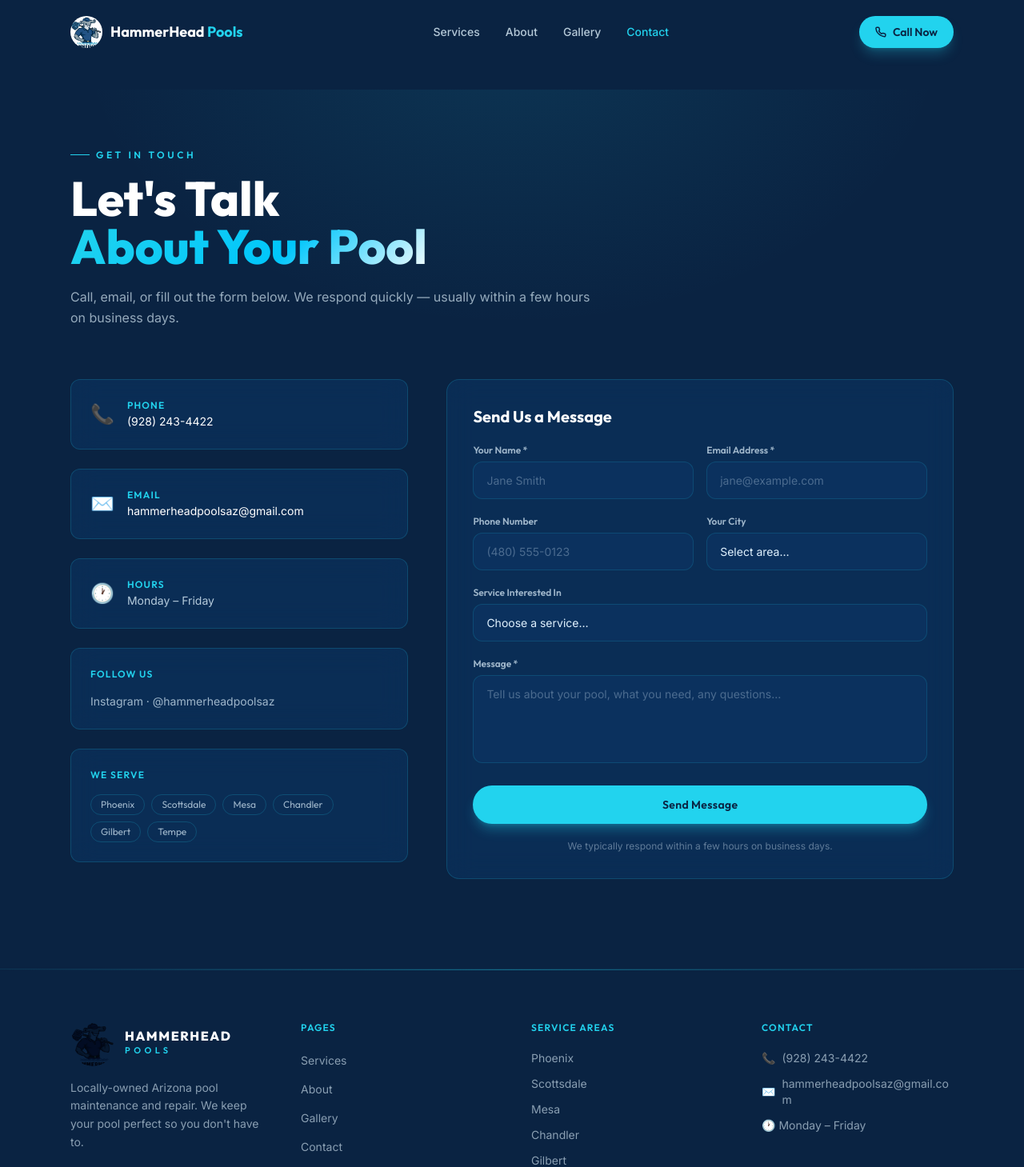
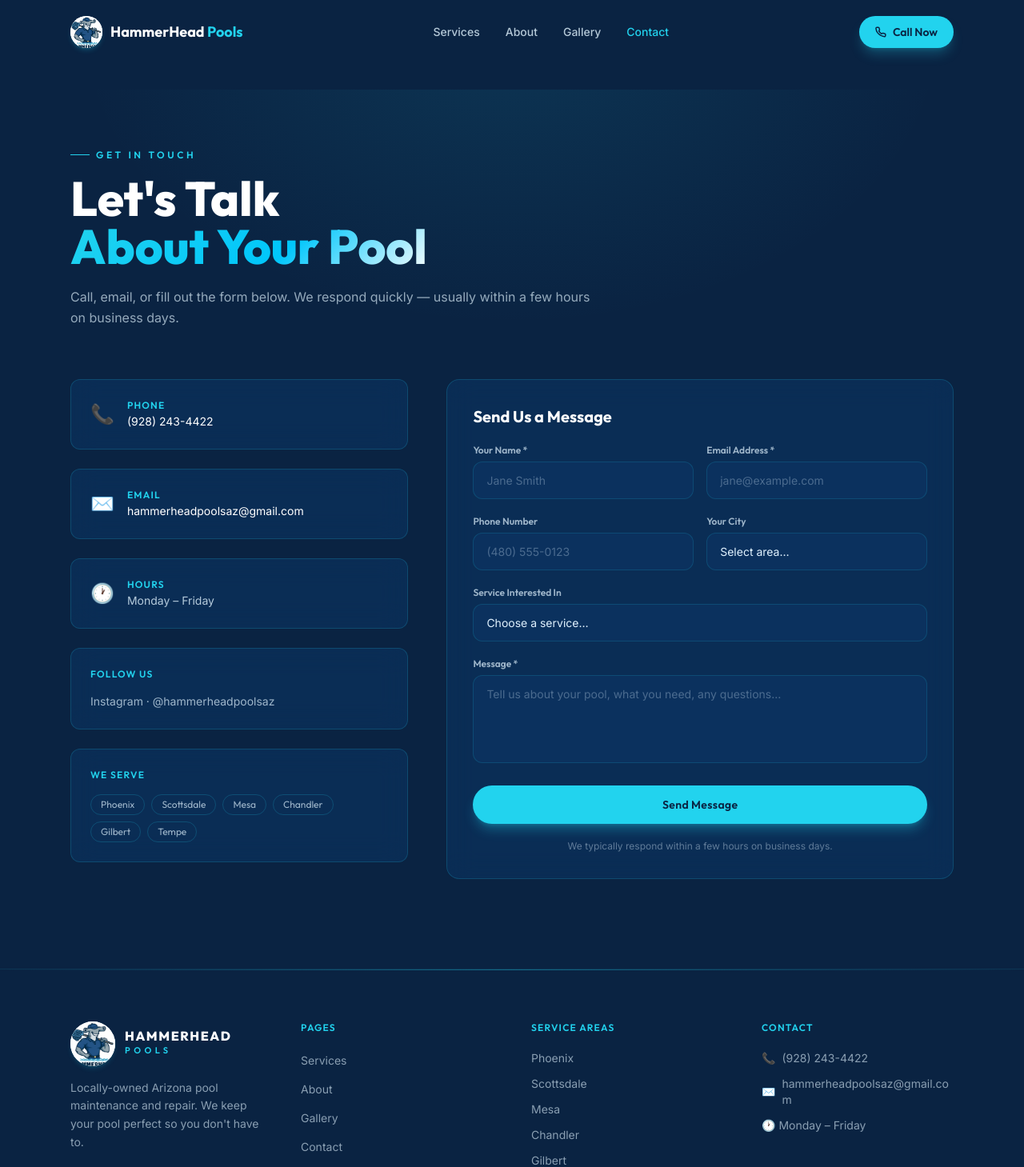
Before and after one commit to ryanulmerDx/hammerheadpools, a Next.js app: page /contact in a window 1280 px wide. Shown: the top 1459 px of the page at 80% size. Built offline with nearby package versions, Linux system fonts and the light colour scheme.

Commit message:
Revert logo to white circle; truncate email to single line
Co-Authored-By: Claude Sonnet 4.6 <noreply@anthropic.com>

```diff
--- a/src/app/contact/page.tsx
+++ b/src/app/contact/page.tsx
@@ -313,7 +313,7 @@ function ContactCard({ icon, title, value, href }: {
         {href ? (
           <a
             href={href}
-            className="text-sm text-white hover:text-water-cyan transition-colors mt-0.5 block break-all"
+            className="text-sm text-white hover:text-water-cyan transition-colors mt-0.5 block truncate"
             style={{ fontFamily: 'var(--font-inter)' }}
           >
             {value}
--- a/src/components/layout/Footer.tsx
+++ b/src/components/layout/Footer.tsx
@@ -14,16 +14,13 @@ export function Footer() {
           <div className="lg:col-span-1">
             {/* Full logo — mascot in white circle + wordmark */}
             <div className="flex items-center gap-3 mb-4">
-              <div
-                className="h-14 w-14 flex-shrink-0"
-                style={{ mixBlendMode: 'multiply' }}
-              >
+              <div className="h-14 w-14 rounded-full bg-white overflow-hidden flex-shrink-0 shadow-md shadow-water-cyan/15">
                 <Image
                   src="/logo-mascot.webp"
                   alt="HammerHead Pools mascot"
                   width={56}
                   height={56}
-                  className="w-full h-full object-cover object-top rounded-full"
+                  className="w-full h-full object-cover object-top"
                 />
               </div>
               <div>
--- a/src/components/layout/Navigation.tsx
+++ b/src/components/layout/Navigation.tsx
@@ -37,16 +37,13 @@ export function Navigation() {
       <nav className="mx-auto flex max-w-6xl items-center justify-between px-6">
         {/* Logo */}
         <Link href="/" className="flex items-center gap-2.5 group">
-          <div
-            className="h-10 w-10 flex-shrink-0 transition-transform duration-300 group-hover:scale-110"
-            style={{ mixBlendMode: 'multiply' }}
-          >
+          <div className="h-10 w-10 rounded-full bg-white overflow-hidden flex-shrink-0 transition-transform duration-300 group-hover:scale-110 shadow-md shadow-water-cyan/20">
             <Image
               src="/logo-mascot.webp"
               alt="HammerHead Pools mascot"
               width={40}
               height={40}
-              className="w-full h-full object-cover object-top rounded-full"
+              className="w-full h-full object-cover object-top"
               priority
             />
           </div>
```
